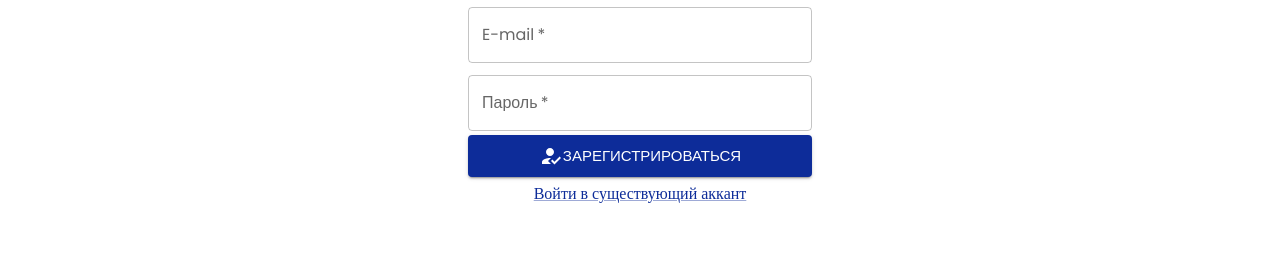
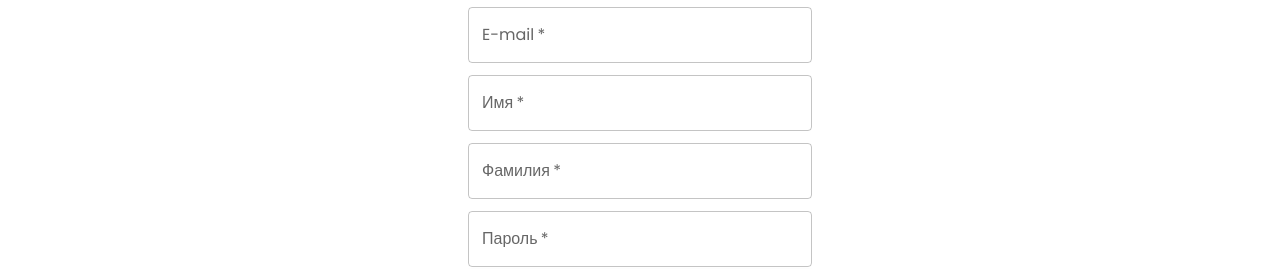
Before and after one commit to zeretkk/simple-next-blog, a Next.js app: page /auth/signup in a window 1280 px wide. Shown: the part 246-515 px from the top of the page. Built offline with nearby package versions, Linux system fonts and the light colour scheme; no server answers.

Commit message:
Implement name saving

```diff
--- a/pages/auth/signup.tsx
+++ b/pages/auth/signup.tsx
@@ -14,6 +14,8 @@ const Signin: FC = () => {
         initialValues: {
             password: '',
             email: '',
+            firstName: '',
+            secondName: '',
         },
         validationSchema: Yup.object({
             password: Yup.string()
@@ -21,6 +23,8 @@ const Signin: FC = () => {
                 .min(6, 'Минимум 6 символов')
                 .max(128, 'Максимум 128 символов'),
             email: Yup.string().required('Обязательно для заполнения').email('Не валидный адрес'),
+            firstName: Yup.string().required('Обязательно для заполнения').max(65, 'Максимум 64 символа'),
+            secondName: Yup.string().required('Обязательно для заполнения').max(65, 'Максимум 64 символа'),
         }),
         onSubmit: (values) => {
             UserService.signUp(values).then((data) => {
@@ -28,7 +32,7 @@ const Signin: FC = () => {
                     router.push('/auth/signin')
                     return
                 }
-                setError('Неверный адрес или пароль')
+                setError('Ошибка создания акаунта')
             })
         },
     })
@@ -51,6 +55,28 @@ const Signin: FC = () => {
                     name='email'
                     error={Boolean(formik.touched.email && formik.errors.email)}
                     helperText={formik.touched.email && formik.errors.email}
+                />
+                <TextField
+                    margin={'dense'}
+                    label={'Имя'}
+                    required
+                    fullWidth
+                    value={formik.values.firstName}
+                    onChange={formik.handleChange}
+                    name='firstName'
+                    error={Boolean(formik.touched.firstName && formik.errors.firstName)}
+                    helperText={formik.touched.firstName && formik.errors.firstName}
+                />
+                <TextField
+                    margin={'dense'}
+                    label={'Фамилия'}
+                    required
+                    fullWidth
+                    value={formik.values.secondName}
+                    onChange={formik.handleChange}
+                    name='secondName'
+                    error={Boolean(formik.touched.secondName && formik.errors.secondName)}
+                    helperText={formik.touched.secondName && formik.errors.secondName}
                 />
                 <TextField
                     margin={'dense'}
--- a/services/userService.ts
+++ b/services/userService.ts
@@ -1,8 +1,9 @@
 import { supabaseClient } from '../supabase/supabaseClient'
 
 export default abstract class UserService {
-    static async signUp(credentials: { email: string; password: string }) {
-        return await supabaseClient.auth.signUp({ ...credentials })
+    static async signUp(credentials: { email: string; password: string; firstName: string; secondName: string }) {
+        const fullName = `${credentials.firstName} ${credentials.secondName}`
+        return await supabaseClient.auth.signUp({ ...credentials, options: { data: { full_name: fullName } } })
     }
     static async signIn(credentials: { email: string; password: string }) {
         return await supabaseClient.auth.signInWithPassword({ ...credentials })
```
